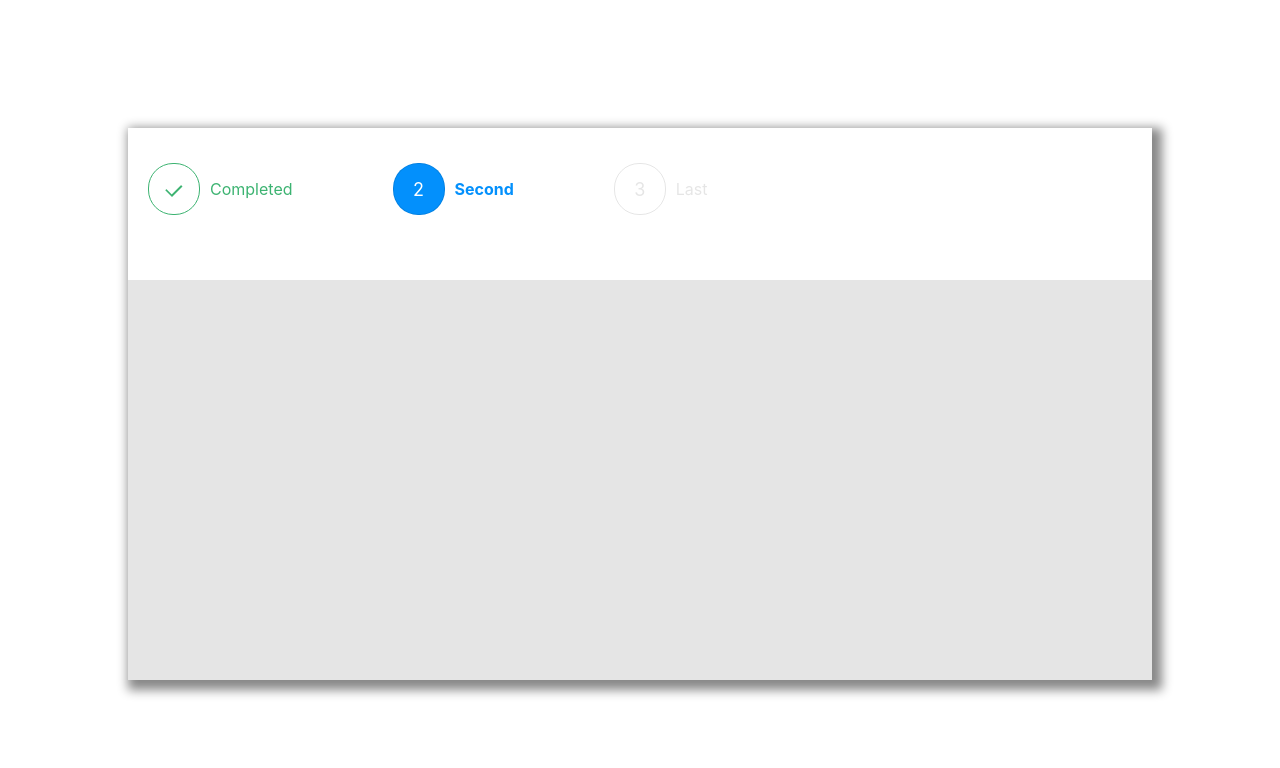
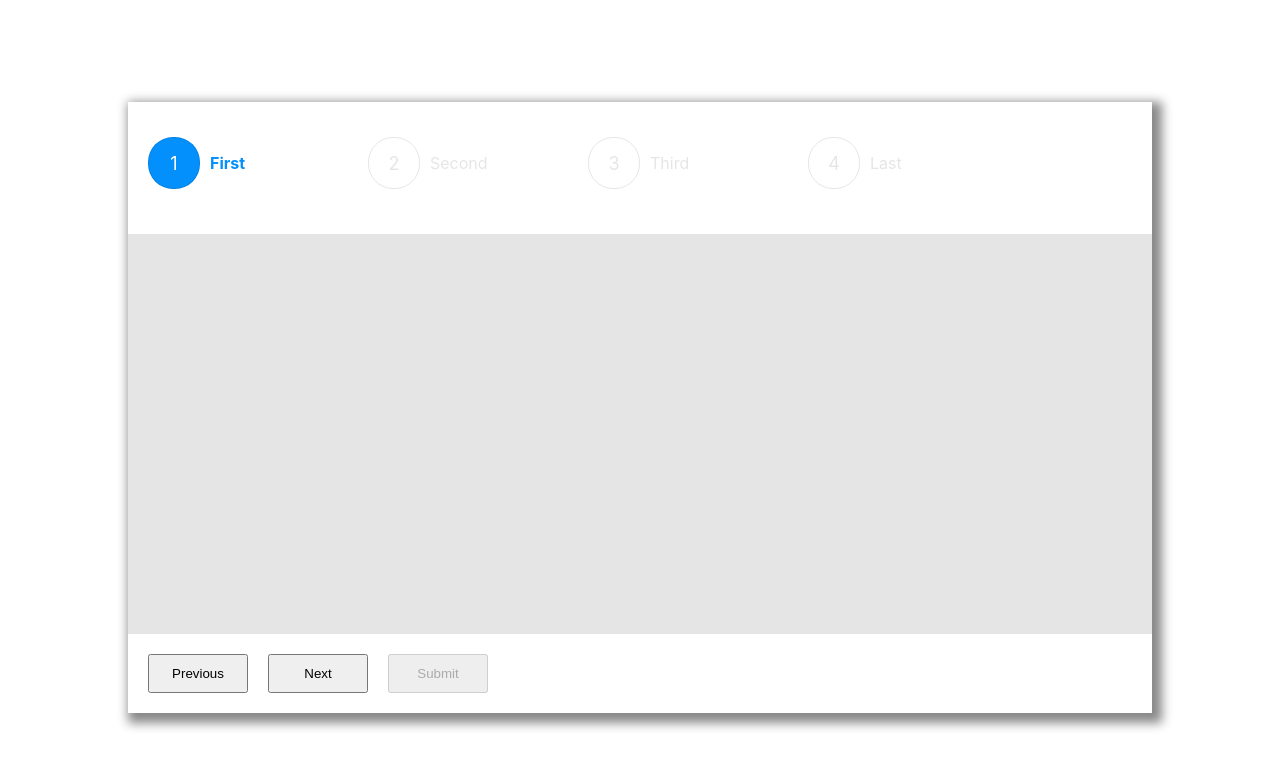
Before and after one commit to monticolombi/steps-challenge, a React (Create React App) app: page / in a window 1280 px wide. Shown: the top 768 px of the page. Built offline with nearby package versions, Linux system fonts and the light colour scheme.

Commit message:
Add button functionality

```diff
--- a/src/App.css
+++ b/src/App.css
@@ -1,5 +1,5 @@
 .App {
   box-shadow: 5px 5px 10px 5px #888888;
-  margin: 10% auto;
+  margin: 8% auto;
   width: 80%;
 }
--- a/src/App.js
+++ b/src/App.js
@@ -1,4 +1,5 @@
 import { useState } from 'react';
+import Button from './Components/Button';
 import Content from './Components/Content';
 import Steps from './Components/Steps';
 import Step from './Components/Step';
@@ -6,15 +7,42 @@ import Step from './Components/Step';
 import './App.css';
 
 function App() {
-  const [ focus, setFocus ] = useState(2);
+  const [ focus, setFocus ] = useState(1);
+  const maxSteps = 4;
+  const submitDisabled = focus < maxSteps + 1;
+  console.log(focus, maxSteps)
+  console.log(submitDisabled)
+
+  const nextClick = () => {
+    if(focus > maxSteps) {
+      return null;
+    }
+    setFocus(focus + 1);
+  }
+
+  const prevClick = () => {
+    if(focus <= 1) {
+      return null;
+    }
+    setFocus(focus - 1);
+  }
+
+  const submitClick = () => {
+    window.alert('Form Successfuly Submitted!');
+  }
+
   return (
       <div className="App">
         <Steps>
           <Step title="First" number={1} isComplete={false} focus={focus}/>
           <Step title="Second" number={2} isComplete={false} focus={focus}/>
-        <Step title="Last" number={3} isComplete={false} focus={focus}/>
+          <Step title="Third" number={3} isComplete={false} focus={focus}/>
+          <Step title="Last" number={4} isComplete={false} focus={focus}/>
         </Steps>
         <Content />
+        <Button handleClick={prevClick} copy="Previous"/>
+        <Button handleClick={nextClick} copy="Next"/>
+        <Button handleClick={submitClick} copy="Submit" submitDisabled={submitDisabled}/>
       </div>
   );
 }
--- /dev/null
+++ b/src/Components/Button/Button.css
@@ -0,0 +1,6 @@
+.Button {
+    margin: 20px;
+    margin-right: 0px;
+    padding: 10px 15px;
+    min-width: 100px;
+}
--- /dev/null
+++ b/src/Components/Button/Button.js
@@ -0,0 +1,12 @@
+import './Button.css';
+
+function Button(props) {
+    const { submitDisabled, copy, handleClick } = props;
+    return (
+        <button className="Button" onClick={handleClick} disabled={submitDisabled}>
+            {copy}
+        </button>
+    )
+}
+
+export default Button;
--- /dev/null
+++ b/src/Components/Button/index.js
@@ -0,0 +1 @@
+export { default } from './Button';
--- a/src/Components/Step/Step.css
+++ b/src/Components/Step/Step.css
@@ -1,7 +1,9 @@
 .Step {
     align-items: center;
     display: flex;
-    margin: 20px 100px 20px 0;
+    margin-right: 20px;
+    margin-top: 20px;
+    min-width: 200px;
 }
 
 .icon {
```
Also changed, not shown: src/index.css (line endings or trailing spaces). Lines whose indentation alone changed are shown as unchanged.
